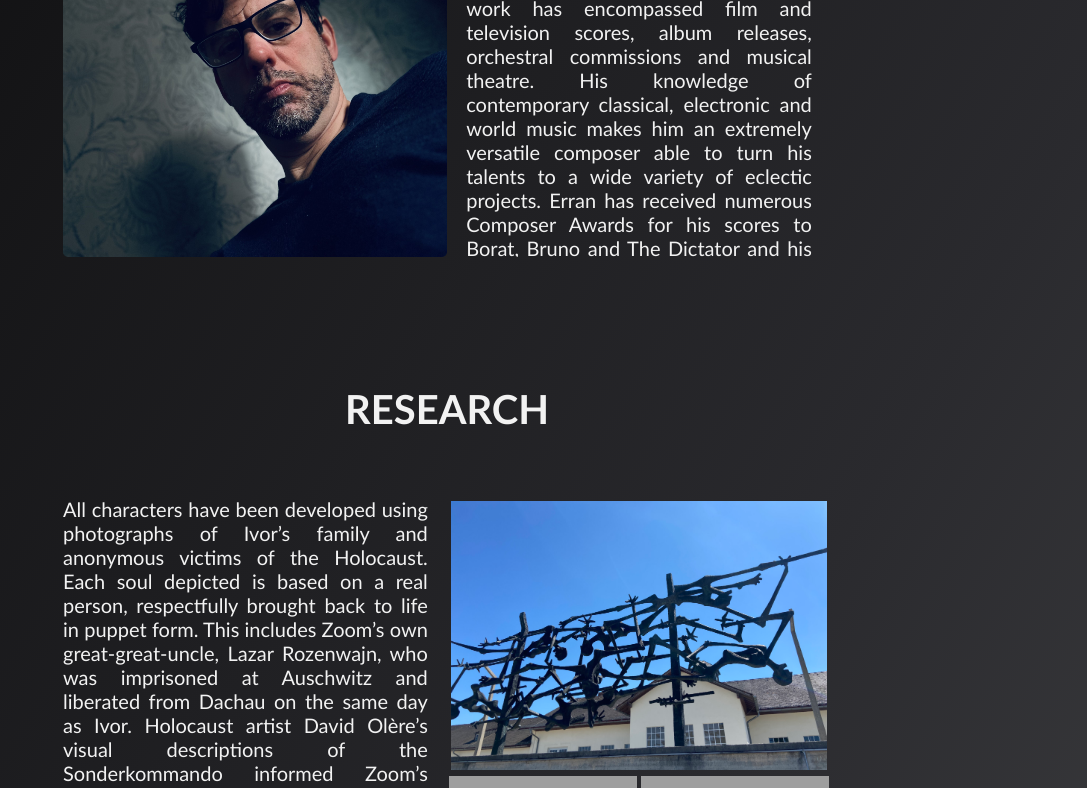
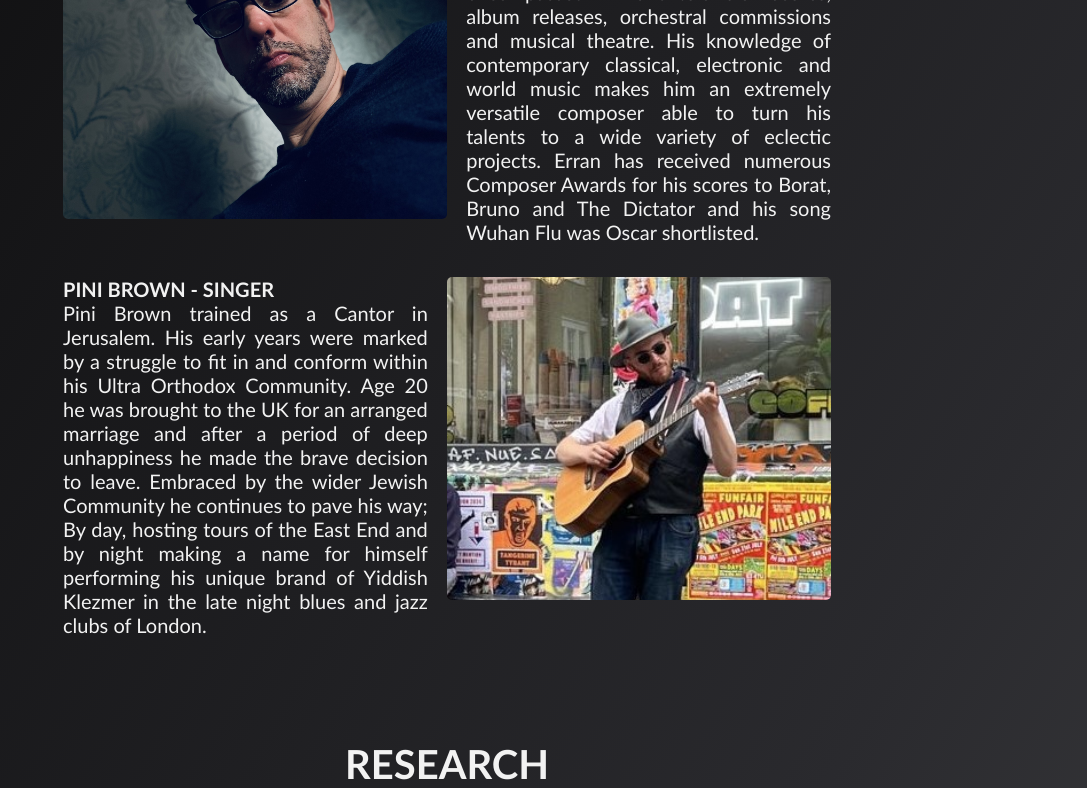
Before and after one commit to totes7/Survivor, a React (Create React App) app: page /info in a window 1280 px wide. Shown: the part 1495-2283 px from the top of the page, without its empty margins (193-1280 px from the left). Built offline with nearby package versions, Linux system fonts and the light colour scheme; grey boxes are pictures that could not be loaded.

Commit message:
add singer section to music section

```diff
--- a/src/App.css
+++ b/src/App.css
@@ -148,17 +148,17 @@
   margin: 5% 20%;
   display: grid;
   text-align: justify;
-  grid-template-rows: 50% 50%;
+  grid-template-rows: 33% 33% 33%;
   grid-template-columns: 1fr 1fr;
   grid-template-areas:
     "text text"
-    "image profile";
+    "image profile"
+    "singer singerImage";
 }
 
 #music-text {
   grid-area: text;
   overflow-y: scroll;
-  margin-bottom: 5%;
 }
 
 #music-text::-webkit-scrollbar {
@@ -170,6 +170,7 @@
 }
 
 #music-image {
+  min-height: 300px;
   grid-area: image;
   background-image: url("./images/ErranProfile.jpg");
   border-radius: 5px;
@@ -182,18 +183,39 @@
   display: none;
 }
 
+#music-card-singer {
+  display: none;
+}
+
 #music-profile {
   grid-area: profile;
-  overflow-y: scroll;
+  padding: 0 0 0 5%;
 }
 
-#music-profile::-webkit-scrollbar {
+#music-profile p::-webkit-scrollbar {
   display: none;
 }
 
 #music-profile p {
   font-size: 20px;
-  padding: 5%;
+  overflow-y: scroll;
+}
+
+#music-singer-profile {
+  grid-area: singer;
+  padding: 15% 5% 5% 0;
+  font-size: 20px;
+}
+
+#music-singer-image {
+  min-height: 300px;
+  grid-area: singerImage;
+  margin: 15% 0 0 0;
+  background-image: url("./images/PiniProfile.jpg");
+  border-radius: 5px;
+  background-position: center;
+  background-repeat: no-repeat;
+  background-size: cover;
 }
 
 #research {
@@ -586,19 +608,23 @@
     display: block;
   }
 
+  #music-card-singer {
+    display: block;
+  }
+
   .music-card-container {
     display: flex;
     flex-flow: column;
-    justify-content: space-between;
+    justify-content: center;
     align-items: center;
     width: 90%;
-    margin: 5% 5%;
+    margin: 0 5%;
   }
 
   .music-card-image {
     display: block;
     width: 80%;
-    margin: 0 10%;
+    margin: 5% 10%;
     object-fit: contain;
     border-radius: 50%;
   }
@@ -614,10 +640,20 @@
 
   #music-image {
     background-image: none;
+    min-height: 0;
   }
 
   #music-profile {
     display: none;
+  }
+
+  #music-singer-profile {
+    display: none;
+  }
+
+  #music-singer-image {
+    background-image: none;
+    min-height: 0;
   }
 
   #research-text {
--- a/src/components/pages/Info.jsx
+++ b/src/components/pages/Info.jsx
@@ -4,6 +4,7 @@ import Card from "../Card";
 import Accordion from "../Accordion";
 import Footer from "../Footer";
 import erran from "../../images/ErranProfile.jpg";
+import pini from "../../images/PiniProfile.jpg";
 import video from "../../videos/video1.MP4";
 
 function Info() {
@@ -13,24 +14,6 @@ function Info() {
         <h1>TEAM</h1>
 
         <Accordion />
-
-        {/* <div className="info-team">
-          <p>
-            Zoom Rockman <span>Director</span>
-          </p>
-          <p>
-            Kate Lennard <span>Screenwriter</span>
-          </p>
-          <p>
-            Sally Vaughan <span>Producer</span>
-          </p>
-          <p>
-            Nigel Canin <span>Executive Producer</span>
-          </p>
-          <p>
-            Rachel Mansson <span>Marketing and Distribution</span>
-          </p>
-        </div> */}
 
         <h1>MUSIC</h1>
 
@@ -58,6 +41,7 @@ function Info() {
           </div>
           <div id="music-image"></div>
           <div id="music-profile">
+            <h3>ERRAN BARON COHEN - COMPOSER</h3>
             <p>
               {" "}
               Erran Baron Cohen is composing ‘Ivor’s Theme’ to be woven
@@ -89,6 +73,33 @@ function Info() {
               Awards for his scores to Borat, Bruno and The Dictator and his
               song Wuhan Flu was Oscar shortlisted."
               path="http://www.erranbaroncohen.com/"
+              classOuter="music-card-container"
+              classImage="music-card-image"
+            />
+          </div>
+          <div id="music-singer-profile">
+            <h4>PINI BROWN - SINGER</h4>
+            <p>
+              Pini Brown trained as a Cantor in Jerusalem. His early years were
+              marked by a struggle to fit in and conform within his Ultra
+              Orthodox Community. Age 20 he was brought to the UK for an
+              arranged marriage and after a period of deep unhappiness he made
+              the brave decision to leave. Embraced by the wider Jewish
+              Community he continues to pave his way; By day, hosting tours of
+              the East End and by night making a name for himself performing his
+              unique brand of Yiddish Klezmer in the late night blues and jazz
+              clubs of London.
+            </p>
+          </div>
+          <div id="music-singer-image"></div>
+          <div id="music-card-singer">
+            <Card
+              src={pini}
+              alt="Pini Brown"
+              caption="PINI BROWN"
+              title="Singer"
+              text="Pini Brown trained as a Cantor in Jerusalem.  His early years were marked by a struggle to fit in and conform within his Ultra Orthodox Community. Age 20 he was brought to the UK for an arranged marriage and after a period of deep unhappiness he made the brave decision to leave. Embraced by the wider Jewish Community he continues to pave his way; By day, hosting tours of the East End and by night making a name for himself performing his unique brand of Yiddish Klezmer in the late night blues and jazz clubs of London."
+              path="https://www.instagram.com/pini_on_the_roof/"
               classOuter="music-card-container"
               classImage="music-card-image"
             />
```
Also changed, not shown: src/images/PiniProfile.jpg (added).
